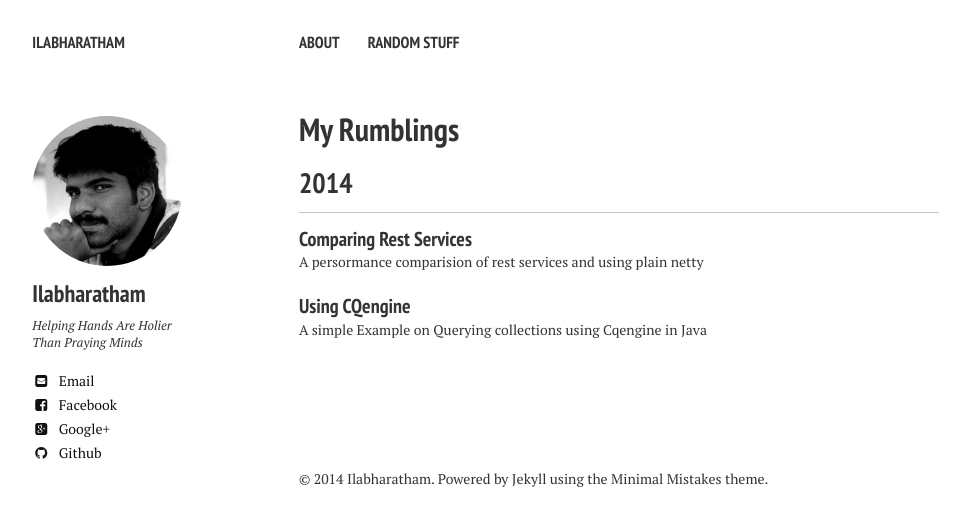
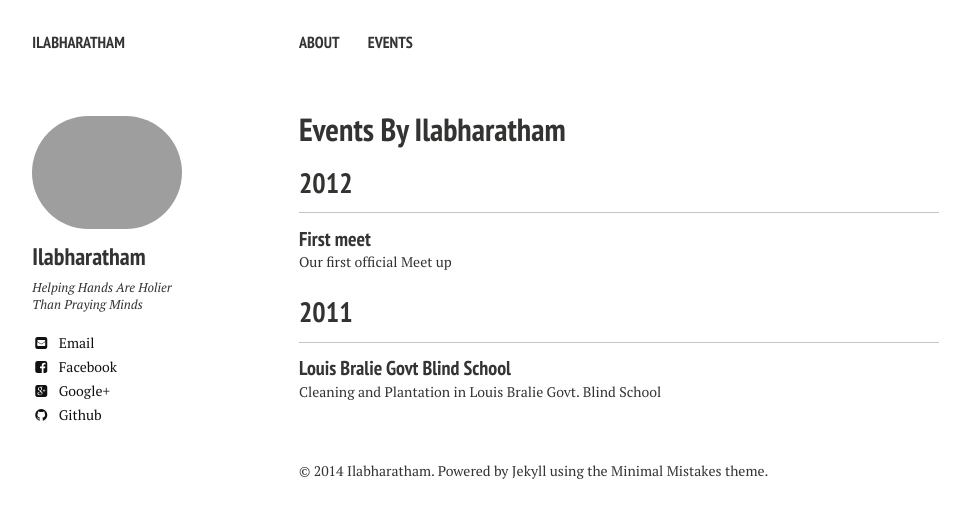
Before and after one commit to ilabharatham/ilabharatham.github.io, a Jekyll site: the page built from posts/index.md, in a window 1280 px wide. Shown: the top 526 px of the page, without its empty margins (21-991 px from the left). Built offline with Jekyll 4.4.1, drawn with Linux system fonts in a browser that asks for light colours; nearby versions of some CDN libraries; part of the change alters nothing that is shown.

Commit message:
website content

```diff
--- a/_config.yml
+++ b/_config.yml
@@ -28,7 +28,7 @@ kramdown:
 # Site owner
 owner:
   name: Ilabharatham
-  avatar: my-self.jpg
+  avatar: gold4empty.png
   bio: "Helping Hands Are Holier Than Praying Minds"
   email: vishnu667@gmail.com
   facebook: ilabharatham
--- a/_data/navigation.yml
+++ b/_data/navigation.yml
@@ -3,5 +3,5 @@
 - title: About
   url: /about/
 
-- title: Random Stuff
+- title: Events
   url: /posts/
--- /dev/null
+++ b/_posts/2014-11-12-first-meet.md
@@ -0,0 +1,14 @@
+---
+layout: post
+title: First meet
+modified: 2012-05-25
+excerpt: Our first official Meet up
+tags: [Starting, First Meet,blind school]
+date: 2012-05-25T18:20:43+05:30
+---
+
+Ilabharatham this is our contribution to Dr.Kalam s dream India 2020.We Youngsters ,even just as students think that we are responsible for The Developement ,The Future and also To Help the needy and bring our country from being an developing country to one of the Developed country
+
+We have decided to join together in our place of enlightment the Pallikaranai Mentally Challenged School.
+
+We the volunteers have have decided to organise our first meet here in this School. This is going to be an MileStone for us the young minds of our country to start taking over the iniative for the developement our country. Which we think should start with home,as for Ilabharatham home has and will always be The Pallikaranai Mentally Challenged School. We have decided to help the children there by providing them our time and skills in different departments to help these children become independent from organisations like ourselves.
--- a/_posts/2014-11-12-using-cqengine.md
+++ /dev/null
@@ -1,319 +0,0 @@
----
-layout: post
-title: Using CQengine
-modified: 2014-11-12
-excerpt: A simple Example on Querying collections using Cqengine in Java
-tags: [Cqengine , code, java]
-date: 2014-11-12T18:20:43+05:30
----
-
-Cqengine in short is a in-memory DataBase. It is a NoSQL indexing and Query Engine, for retrieving objects matching SQL-like queries from Java collections, with ultra-low latency. Supports millions of queries per second, with response times in the order of microseconds.
-
-#### Maven Dependency
-
-{% highlight xml %}
-<dependency>
-	<groupId>com.googlecode.cqengine</groupId>
-	<artifactId>cqengine</artifactId>
-	<version>1.2.7</version>
-</dependency>
-{% endhighlight %}
-
-#### SBT
-{% raw %}
-libraryDependencies += "com.googlecode.cqengine" % "cqengine" % "1.2.7"
-{% endraw %}
-
-### Adding Attributes
-
-First Step is to create a class with the revelant Objects and add Attributes which can be indexed and queried with.
-
-######The initial Class Structure without the attributes
-{% highlight java %}
-import java.util.List;
-public class User {
-    private String userName;
-    private String email;
-    private String firstName;
-    private String lastName;
-    private String profession;
-
-    public User(String userName, String email, String firstName, String lastName, String profession) {
-        this.userName = userName;
-        this.email = email;
-        this.firstName = firstName;
-        this.lastName = lastName;
-        this.profession = profession;
-    }
-}
-{% endhighlight %}
-
-#### Attributes
-In the Below code we are adding a SimpleAttribute for the UserName Values so that the User Name can be indexed and queried with.
-{% highlight java %}
-public static final Attribute<User , String> USER_NAME =  new SimpleAttribute<User, String>() {
-    @Override
-    public String getValue(User user) {
-        return user.getUserName();
-    }
-};
-{% endhighlight %}
-
-
-###### The Complete Class with attributes for email username and profession
-{% highlight java %}
-import com.googlecode.cqengine.attribute.Attribute;
-import com.googlecode.cqengine.attribute.SimpleAttribute;
-
-public class User {
-    private String userName;
-    private String email;
-    private String firstName;
-    private String lastName;
-    private String profession;
-
-    public User(String userName, String email, String firstName, String lastName, String profession) {
-        this.userName = userName;
-        this.email = email;
-        this.firstName = firstName;
-        this.lastName = lastName;
-        this.profession = profession;
-    }
-
-    public static final Attribute<User, String> USER_NAME = new SimpleAttribute<User, String>() {
-        @Override
-        public String getValue(User user) {
-            return user.getUserName();
-        }
-    };
-    public static final Attribute<User, String> PROFESSION = new SimpleAttribute<User, String>() {
-        @Override
-        public String getValue(User user) {
-            return user.getProfession();
-        }
-    };
-    public static final Attribute<User, String> EMAIL = new SimpleAttribute<User, String>() {
-        @Override
-        public String getValue(User user) {
-            return user.getEmail();
-        }
-    };
-    public static final Attribute<User, String> FISRT_NAME = new SimpleAttribute<User, String>() {
-        @Override
-        public String getValue(User user) {
-            return user.getFirstName();
-        }
-    };
-    public String getUserName() {
-        return userName;
-    }
-
-    public String getEmail() {
-        return email;
-    }
-
-    public String getFirstName() {
-        return firstName;
-    }
-
-    public String getLastName() {
-        return lastName;
-    }
-
-    public String getProfession() {
-        return profession;
-    }
-
-}
-
-{% endhighlight %}
-
-#### Preparing the Index
-
-Lets create a Indexed Collection that we can use for the User Objects.
-{% highlight java %}
-    private static IndexedCollection indexedUsers = CQEngine.newInstance();
-{% endhighlight %}
-
-Adding an attribute to the IndexedCollection so that they will be indexed.
-{% highlight java %}
-    indexedUsers.addIndex(HashIndex.onAttribute(User.USER_NAME));
-{% endhighlight %}
-
-Adding User to the indexed Collection
-{% highlight java %}
-    public static void addUser(User user) {
-        indexedUsers.add(user);
-    }
-{% endhighlight %}
-
-
-
-{% highlight java %}
-import com.googlecode.cqengine.CQEngine;
-import com.googlecode.cqengine.IndexedCollection;
-import com.googlecode.cqengine.index.hash.HashIndex;
-public class UserCollections {
-    private static IndexedCollection indexedUsers = CQEngine.newInstance();
-    public static void initialize() {
-        indexedUsers.addIndex(HashIndex.onAttribute(User.USER_NAME));
-        indexedUsers.addIndex(HashIndex.onAttribute(User.EMAIL));
-        indexedUsers.addIndex(HashIndex.onAttribute(User.PROFESSION));
-        indexedUsers.addIndex(HashIndex.onAttribute(User.FISRT_NAME));
-    }
-    public static void addUser(User user) {
-        indexedUsers.add(user);
-    }
-}
-{% endhighlight %}
-
-#### Querying
-
-Lets do a simple Query which would return the users having a given profession
-{% highlight java %}
-public static List<User> getUsersWithProfession(String profession){
-    List<User> users = new ArrayList<User>();
-    for(Object obj :indexedUsers.retrieve(equal(User.PROFESSION,profession))){
-        users.add((User) obj);
-    }
-    return users;
-}
-{% endhighlight %}
-
-A Query for searching users with a given profession and a spefic First name
-{% highlight java %}
-public static List<User> getUsersWithProfessionAndName(String profession,String firstName){
-    List<User> users = new ArrayList<User>();
-    for(Object obj :indexedUsers.retrieve(and(equal(User.PROFESSION,profession),equal(User.FIRST_NAME,firstName)))){
-        users.add((User) obj);
-    }
-    return users;
-}
-{% endhighlight %}
-
-Lets Say you have multiple Queries its a good practice to use a list of queries instead of just a query
-{% highlight java %}
-public static List<User> getUsersWithProfession(List<String> professions) {
-    List<User> users = new ArrayList<User>();
-    List<Query<User>> userQueries = new ArrayList<Query<User>>();
-    for (String profession : professions) {
-        userQueries.add(equal(User.PROFESSION, profession));
-    }
-    Query<User> finalQuery;
-    if (userQueries.size() == 1) {
-        finalQuery = userQueries.get(0);
-    } else {
-        finalQuery = or(userQueries);
-    }
-    for (Object obj : indexedUsers.retrieve(finalQuery)) {
-        users.add((User) obj);
-    }
-    return users;
-}
-{% endhighlight %}
-
-
-
-###### Complete Class UserCollections
-{% highlight java %}
-package in.cybergen.blog;
-
-import com.googlecode.cqengine.CQEngine;
-import com.googlecode.cqengine.IndexedCollection;
-import com.googlecode.cqengine.index.hash.HashIndex;
-import com.googlecode.cqengine.query.Query;
-
-import java.util.ArrayList;
-import java.util.List;
-
-import static com.googlecode.cqengine.query.QueryFactory.and;
-import static com.googlecode.cqengine.query.QueryFactory.equal;
-import static com.googlecode.cqengine.query.QueryFactory.or;
-
-/**
- * Created by vishnu on 12/11/14.
- */
-public class UserCollections {
-    private static IndexedCollection indexedUsers = CQEngine.newInstance();
-
-    public static void initialize() {
-        indexedUsers.addIndex(HashIndex.onAttribute(User.USER_NAME));
-        indexedUsers.addIndex(HashIndex.onAttribute(User.EMAIL));
-        indexedUsers.addIndex(HashIndex.onAttribute(User.PROFESSION));
-    }
-
-    public static void addUser(User user) {
-        indexedUsers.add(user);
-    }
-
-    public static List<User> getUsersWithProfessionAndName(String profession, String firstName) {
-        List<User> users = new ArrayList<User>();
-        for (Object obj : indexedUsers.retrieve(and(equal(User.PROFESSION, profession), equal(User.FIRST_NAME, firstName)))) {
-            users.add((User) obj);
-        }
-        return users;
-    }
-
-    public static List<User> getUsersWithProfession(String profession) {
-        List<User> users = new ArrayList<User>();
-        for (Object obj : indexedUsers.retrieve(equal(User.PROFESSION, profession))) {
-            users.add((User) obj);
-        }
-        return users;
-    }
-
-    public static List<User> getUsersWithProfession(List<String> professions) {
-        List<User> users = new ArrayList<User>();
-        List<Query<User>> userQueries = new ArrayList<Query<User>>();
-        for (String profession : professions) {
-            userQueries.add(equal(User.PROFESSION, profession));
-        }
-        Query<User> finalQuery;
-        if (userQueries.size() == 1) {
-            finalQuery = userQueries.get(0);
-        } else {
-            finalQuery = or(userQueries);
-        }
-        for (Object obj : indexedUsers.retrieve(finalQuery)) {
-            users.add((User) obj);
-        }
-        return users;
-    }
-
-    public static void main(String[] args) {
-        initialize();
-        addUser(new User("vishnu667", "vishnu@i.com", "vishnu", "prasad", "programmer"));
-        addUser(new User("sam675", "sam@i.com", "sam", "jenrich", "lawyer"));
-        addUser(new User("john321", "john@i.com", "john", "paul", "manager"));
-        addUser(new User("nirmal047", "nimmmy@i.com", "nirmal", "kumar", "programmer"));
-        System.out.println("Users with Profession ");
-        listUsers(getUsersWithProfession("programmer"));
-        System.out.println("Users with Profession and first name");
-        listUsers(getUsersWithProfessionAndName("programmer", "nirmal"));
-        System.out.println("Users with the given Professions ");
-        List<String> professions = new ArrayList<String>();
-        professions.add("programmer");
-        professions.add("lawyer");
-        listUsers(getUsersWithProfession(professions));
-    }
-
-    public static void listUsers(List<User> users) {
-        for (User user : users) {
-            System.out.println("UserName " + user.getUserName() + " email " + user.getEmail() + " firstName " + user.getFirstName() + " Profession " + user.getProfession());
-        }
-    }
-}
-
-{% endhighlight %}
-
-{% highlight shell-session%}
-Users with Profession
-UserName nirmal047 email nimmmy@i.com firstName nirmal Profession programmer
-UserName vishnu667 email vishnu@i.com firstName vishnu Profession programmer
-Users with Profession and first name
-UserName nirmal047 email nimmmy@i.com firstName nirmal Profession programmer
-Users with the given Professions
-UserName nirmal047 email nimmmy@i.com firstName nirmal Profession programmer
-UserName vishnu667 email vishnu@i.com firstName vishnu Profession programmer
-UserName sam675 email sam@i.com firstName sam Profession lawyer
-{% endhighlight %}
--- /dev/null
+++ b/_posts/2014-12-08-Cleaning and Plantation in Louis Bralie Govt. Blind School.md
@@ -0,0 +1,15 @@
+---
+layout: post
+title: "Louis Bralie Govt Blind School"
+modified:
+categories:
+excerpt: Cleaning and Plantation in Louis Bralie Govt. Blind School
+tags: [Louis,Bralie,Blind School]
+date: 2011-5-24T13:58:34+05:30
+---
+
+We the team members of Ila Bharatham had organised an house-keeping campaign in Louis Brailie Blind School of Poonamallee. We planted samplings to make the enviornment greener.
+
+If you want to know what made this organisation come to life you sholud certainly visit this place . The only government School for the Gifted.
+
+This place has been our stepping stone many here with us have this school as inspiration for our volunteering work.The children here are so filled with inocence that even the cooldest hearts would melt in their presence .the building where they live in is an old british building that was built during the 19th century .
--- a/_posts/2014-12-08-comparing-rest-services.md
+++ /dev/null
@@ -1,209 +0,0 @@
----
-layout: post
-title: "Comparing Rest Services"
-modified:
-categories:
-excerpt: A persormance comparision of rest services and using plain netty
-tags: [rest-express, netty, spray, spray-can, spray.io]
-date: 2014-12-08T13:58:34+05:30
----
-
-Here is a comparision of three restfull services in java and scala the reason for comparing spray in this comparision is because you can use it along with your java program.
-
-### A RestExpress Endpoint
-
-{% highlight java%}
-public class RestExpressMain {
-    private static final String SERVICE_NAME = "Test Service";
-    private static final String RESPONSECODE = "\"status\":\"ok\"";
-
-    private static final int DEFAULT_EXECUTOR_THREAD_POOL_SIZE = 8;
-    private static final int SERVER_PORT = 9008;
-    private static final Logger LOG = LoggerFactory.getLogger(RestExpressMain.class);
-    private static final RestExpressMain INSTANCE = new RestExpressMain();
-
-    RestExpressMain() {
-    }
-
-    public static void main(String[] args) {
-        RestExpress server = null;
-        try {
-            server = initializeServer(args);
-            server.awaitShutdown();
-        } catch (IOException e) {
-            LOG.info(e.getMessage());
-        }
-    }
-
-    public static RestExpress initializeServer(String[] args) throws IOException {
-        RestExpress server = new RestExpress()
-                .setName(SERVICE_NAME)
-                .setBaseUrl("http://localhost:" + SERVER_PORT)
-                .setExecutorThreadCount(DEFAULT_EXECUTOR_THREAD_POOL_SIZE);
-        server.uri("/ping", INSTANCE).action("ping", HttpMethod.GET).noSerialization();
-        server.bind(SERVER_PORT);
-        return server;
-    }
-
-    public void ping(Request request, Response response) {
-        response.setBody(RESPONSECODE);
-    }
-}
-{% endhighlight %}
-
-###A Simple Spray-can Endpoint
-
-{% highlight scala %}
-class SprayBenckMarkService extends Actor {
-  import spray.http.Uri.Path._
-  import spray.http.Uri._
-
-  def jsonResponseEntity = HttpEntity(
-    contentType = ContentTypes.`application/json`,
-    string = "{\"status\":\"ok\"}")
-
-  def fastPath: Http.FastPath = {
-    case HttpRequest(GET, Uri(_, _, Slash(Segment("fast-ping", Path.Empty)), _, _), _, _, _) =>
-      HttpResponse(entity = "FAST-PONG!")
-
-    case HttpRequest(GET, Uri(_, _, Slash(Segment("fast-json", Path.Empty)), _, _), _, _, _) =>
-      HttpResponse(entity = jsonResponseEntity)
-  }
-
-  def receive = {
-    case _: Http.Connected => sender ! Http.Register(self, fastPath = fastPath)
-    case HttpRequest(GET, Uri.Path("/ping"), _, _, _) => sender ! HttpResponse(entity = "\"status\":\"ok\"")
-    case HttpRequest(GET, Uri.Path("/"), _, _, _) => sender ! HttpResponse(
-      entity = HttpEntity(MediaTypes.`text/html`,
-        <html>
-          <body>
-            <h1>Tiny <i>spray-can</i> benchmark server</h1>
-            <p>Defined resources:</p>
-            <ul>
-              <li><a href="/ping">/ping</a></li>
-            </ul>
-          </body>
-        </html>.toString()
-      )
-    )
-    case _: HttpRequest => sender ! HttpResponse(NotFound, entity = "Unknown resource!")
-  }
-}
-{% endhighlight %}
-
-### Netty Endpoint
-
-For netty we have the server the initializer and the handler Code
-
-####Server
-{% highlight java %}
-public final class NettyMain {
-
-    static final boolean SSL = System.getProperty("ssl") != null;
-    static final int PORT = Integer.parseInt(System.getProperty("port", SSL? "8443" : "8080"));
-
-    public static void main(String[] args) throws Exception {
-        // Configure SSL.
-        final SslContext sslCtx;
-        if (SSL) {
-            SelfSignedCertificate ssc = new SelfSignedCertificate();
-            sslCtx = SslContext.newServerContext(ssc.certificate(), ssc.privateKey());
-        } else {
-            sslCtx = null;
-        }
-        //server Configuration
-        EventLoopGroup bossGroup = new NioEventLoopGroup(1);
-        EventLoopGroup workerGroup = new NioEventLoopGroup();
-        try {
-            ServerBootstrap b = new ServerBootstrap();
-            b.group(bossGroup, workerGroup);
-            b.channel(NioServerSocketChannel.class);
-
-                b.handler(new LoggingHandler(LogLevel.INFO));
-
-
-            b.option(ChannelOption.ALLOCATOR, PooledByteBufAllocator.DEFAULT);
-            b.option(ChannelOption.SO_REUSEADDR, true);
-            b.option(ChannelOption.SO_KEEPALIVE, true);
-            b.option(ChannelOption.SO_RCVBUF, 52428800);
-            b.option(ChannelOption.SO_LINGER, 0);
-
-            b.childHandler(new HttpHelloWorldServerInitializer(sslCtx));
-            b.childOption(ChannelOption.ALLOCATOR, PooledByteBufAllocator.DEFAULT);
-            b.childOption(ChannelOption.TCP_NODELAY, true);
-
-            Channel ch = b.bind(PORT).sync().channel();
-
-            System.err.println("Open your web browser and navigate to " +
-                    (SSL? "https" : "http") + "://127.0.0.1:" + PORT + '/');
-
-            ch.closeFuture().sync();
-        } finally {
-            bossGroup.shutdownGracefully();
-            workerGroup.shutdownGracefully();
-        }
-    }
-}
-{% endhighlight %}
-
-####Handler
-{% highlight java %}
-public class HttpHelloWorldServerHandler extends ChannelInboundHandlerAdapter {
-    private static final byte[] CONTENT = { 'H', 'e', 'l', 'l', 'o', ' ', 'W', 'o', 'r', 'l', 'd' };
-
-    @Override
-    public void channelReadComplete(ChannelHandlerContext ctx) {
-        ctx.flush();
-    }
-
-    @Override
-    public void channelRead(ChannelHandlerContext ctx, Object msg) {
-        if (msg instanceof HttpRequest) {
-            HttpRequest req = (HttpRequest) msg;
-
-            if (HttpHeaders.is100ContinueExpected(req)) {
-                ctx.write(new DefaultFullHttpResponse(HTTP_1_1, CONTINUE));
-            }
-            boolean keepAlive = HttpHeaders.isKeepAlive(req);
-            FullHttpResponse response = new DefaultFullHttpResponse(HTTP_1_1, OK, Unpooled.wrappedBuffer(CONTENT));
-            response.headers().set(CONTENT_TYPE, "text/plain");
-            response.headers().set(CONTENT_LENGTH, response.content().readableBytes());
-
-            if (!keepAlive) {
-                ctx.write(response).addListener(ChannelFutureListener.CLOSE);
-            } else {
-                response.headers().set(CONNECTION, Values.KEEP_ALIVE);
-                ctx.write(response);
-            }
-        }
-    }
-
-    @Override
-    public void exceptionCaught(ChannelHandlerContext ctx, Throwable cause) {
-        cause.printStackTrace();
-        ctx.close();
-    }
-}
-{% endhighlight %}
-
-####Initializer
-{% highlight java %}
-public class HttpHelloWorldServerInitializer extends ChannelInitializer<SocketChannel> {
-
-    private final SslContext sslCtx;
-
-    public HttpHelloWorldServerInitializer(SslContext sslCtx) {
-        this.sslCtx = sslCtx;
-    }
-
-    @Override
-    public void initChannel(SocketChannel ch) {
-        ChannelPipeline p = ch.pipeline();
-        if (sslCtx != null) {
-            p.addLast(sslCtx.newHandler(ch.alloc()));
-        }
-        p.addLast(new HttpServerCodec());
-        p.addLast(new HttpHelloWorldServerHandler());
-    }
-}
-{% endhighlight %}
--- a/posts/index.md
+++ b/posts/index.md
@@ -1,5 +1,5 @@
 ---
 layout: post-index
-title: My Rumblings
-excerpt: "My Thoughs and Some work "
+title: Events By Ilabharatham
+excerpt: "If You Light A Lamp For Somebody It Will Also Brighten Your Path"
 ---
```
Also changed, not shown: 1 other file.
